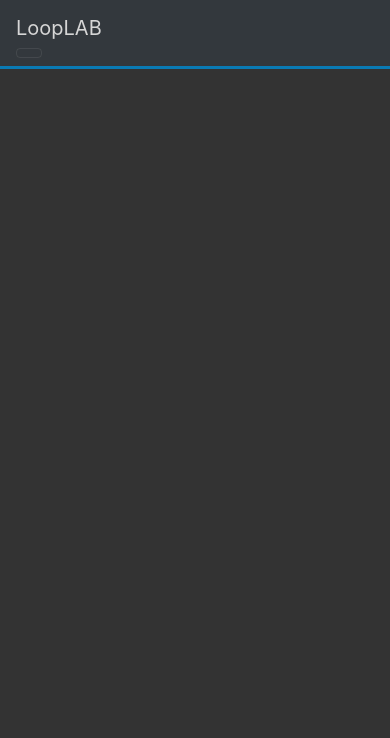
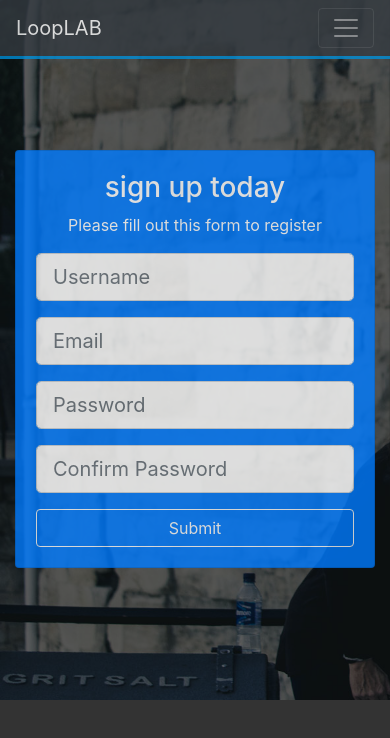
Before and after one commit to zeugen/sohoLAB, a plain HTML site: page index.html in a window 390 px wide. Drawn offline with nearby package versions, Linux system fonts and the light colour scheme.

Commit message:
add responsive header section

```diff
--- a/css/style.css
+++ b/css/style.css
@@ -7,3 +7,30 @@ body{
   border-bottom: #008ed6 3px solid;
   opacity:0.8;
 }
+#home-section{
+  background: url(../img/home.jpg);
+  background-repeat: no-repeat;
+  background-size: cover;
+  background-attachment: fixed;
+  min-height: 700px;
+}
+#home-section>.dark-overlay{
+  position: absolute;
+  top: 0;
+  left: 0;
+  width: 100%;
+  height: 700px;
+  background-color: rgba(0,0,0,0.6);
+}
+#home-section .home-inner{
+  padding-top: 150px;
+}
+#home-section .card-form{
+  opacity: 0.8;
+}
+#home-section .fas{
+  color: #008ed6;
+  background: white;
+  padding: 5px;
+  border-radius: 5px;
+}
--- a/index.html
+++ b/index.html
@@ -19,9 +19,8 @@
   <nav class="  navbar navbar-expand-sm bg-dark navbar-dark fixed-top">
     <div class="container">
       <a href="index.html" class="navbar-brand">LoopLAB</a>
-    </div>
       <button class="navbar-toggler" data-toggle="collapse" data-target="#navbarCollapse">
-      <span class=" navbar-toggle-icon"></span>
+        <span class=" navbar-toggler-icon"></span>
       </button>
       <div class="collapse navbar-collapse" id="navbarCollapse">
         <ul class="navbar-nav ml-auto">
@@ -31,7 +30,73 @@
           <li class="item"><a href="#share-head-section" class="nav-link">share</a></li>
         </ul>
       </div>
+    </div>
+
   </nav>
+  <!-- Home section -->
+
+  <header id="home-section">
+    <div class="dark-overlay">
+      <div class="home-inner container">
+        <!-- contains the actual content -->
+        <div class="row">
+          <div class="col-lg-8 d-none d-lg-block">
+            <h1 class="display-4">Build <span class="bold">social profiles</span> and gain revenue <span class="bold">profits</span></h1>
+            <div class="d-flex">
+              <div class="p-4 align-self-start">
+                <span><i class="fas fa-check fa-2x"></i></span>
+              </div>
+              <div class="p-4 align-self-end">
+                Lorem ipsum dolor sit amet, consectetur adipisicing elit. Magni dolorem consequatur, enim, nam repellendus nobis?
+              </div>
+            </div>
+            <div class="d-flex">
+              <div class="p-4 align-self-start">
+                <span><i class="fas fa-check fa-2x"></i></span>
+              </div>
+              <div class="p-4 align-self-end">
+                Lorem ipsum dolor sit amet, consectetur adipisicing elit. Magni dolorem consequatur, enim, nam repellendus nobis?
+              </div>
+            </div>
+            <div class="d-flex">
+              <div class="p-4 align-self-start">
+                <span><i class="fas fa-check fa-2x"></i></span>
+              </div>
+              <div class="p-4 align-self-end">
+                Lorem ipsum dolor sit amet, consectetur adipisicing elit. Magni dolorem consequatur, enim, nam repellendus nobis?
+              </div>
+            </div>
+          </div>
+
+          <div class="col-lg-4">
+            <div class="card bg-primary text-center card-form">
+              <div class="card-body">
+                <h3>sign up today</h3>
+                <p>Please fill out this form to register</p>
+                <form action="" >
+                  <div class="form-group">
+                    <input type="text" class="form-control form-control-lg" placeholder="Username">
+                  </div>
+                  <div class="form-group">
+                    <input type="email" class="form-control form-control-lg" placeholder="Email">
+                  </div>
+                  <div class="form-group">
+                    <input type="password" class="form-control form-control-lg" placeholder="Password">
+                  </div>
+                  <div class="form-group">
+                    <input type="password" class="form-control form-control-lg" placeholder="Confirm Password">
+                  </div>
+
+                  <input type="submit" value="Submit" class="btn btn-outline-light btn-block">
+
+                </form>
+              </div>
+            </div>
+          </div>
+        </div>
+      </div>
+    </div>
+  </header>
 
 
   <script src="http://code.jquery.com/jquery-3.3.1.min.js" integrity="sha256-FgpCb/KJQlLNfOu91ta32o/NMZxltwRo8QtmkMRdAu8="
```
Also changed, not shown: img/create-section1.jpg (added), img/explore-section1.jpg (added), img/home.jpg (added), img/share-section1.jpg (added). Lines whose indentation alone changed are shown as unchanged.
